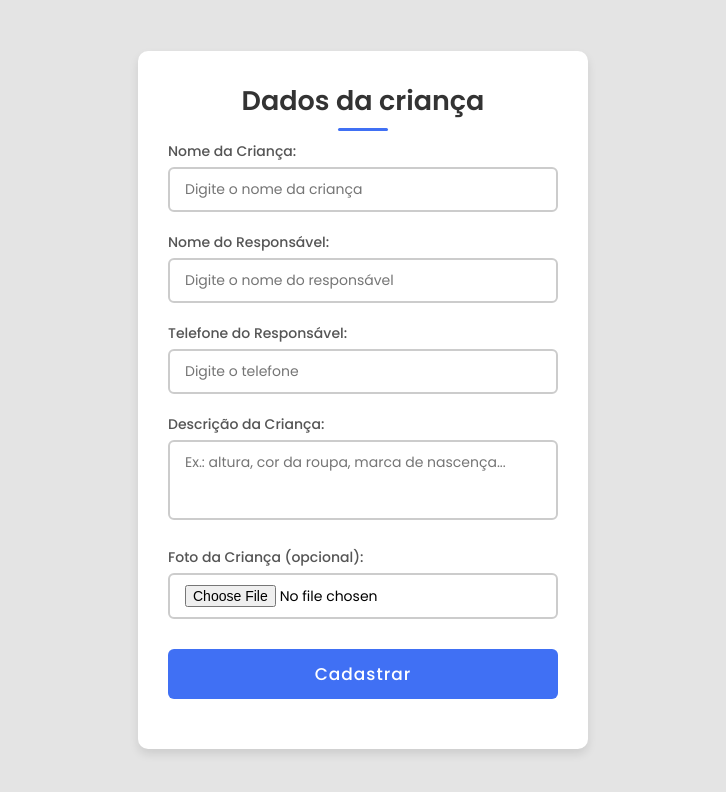
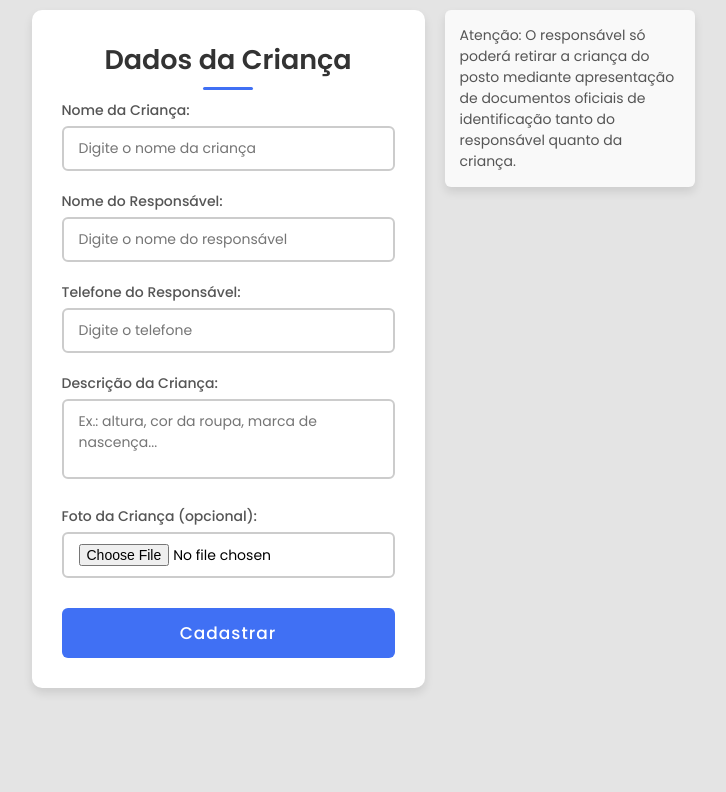
Before and after one commit to AnaPaulaVeloso/BeachFinder, a website: page BeachFinder/form_criança.html in a window 1280 px wide. Shown: the whole page, without its empty margins (277-1003 px from the left). Drawn offline with Linux system fonts and the light colour scheme.

Commit message:
Form Atualizado

```diff
--- a/BeachFinder/form_criança.html
+++ b/BeachFinder/form_criança.html
@@ -5,45 +5,97 @@
   <meta name="viewport" content="width=device-width, initial-scale=1.0" />
   <title>Cadastro de Criança Desaparecida</title>
   <link rel="stylesheet" href="styles/cadastro-crianca.css" />
+
 </head>
 <body>
-  <div class="container">
-    <h1>Dados da criança</h1>
-    <form id="formCadastroCrianca" action="http://localhost:3000/cadastro-crianca" method="POST" enctype="multipart/form-data">
-
+  <div class="container-wrapper">
+    <!-- Formulário -->
+    <div class="container">
+      <h1>Dados da Criança</h1>
+      <form
+        id="formCadastroCrianca"
+        action="http://localhost:3000/cadastro-crianca"
+        method="POST"
+        enctype="multipart/form-data"
+        onsubmit="exibirAlerta(event)"
+      >
         <div class="form-group">
           <label for="nomeCrianca">Nome da Criança:</label>
-          <input type="text" id="nomeCrianca" name="nome_crianca" placeholder="Digite o nome da criança" required />
+          <input
+            type="text"
+            id="nomeCrianca"
+            name="nome_crianca"
+            placeholder="Digite o nome da criança"
+            required
+          />
         </div>
 
         <div class="form-group">
           <label for="nomeResponsavel">Nome do Responsável:</label>
-          <input type="text" id="nomeResponsavel" name="nome_responsavel" placeholder="Digite o nome do responsável" required />
+          <input
+            type="text"
+            id="nomeResponsavel"
+            name="nome_responsavel"
+            placeholder="Digite o nome do responsável"
+            required
+          />
         </div>
 
         <div class="form-group">
           <label for="telefoneResponsavel">Telefone do Responsável:</label>
-          <input type="tel" id="telefoneResponsavel" name="telefone_responsavel" placeholder="Digite o telefone" required />
+          <input
+            type="tel"
+            id="telefoneResponsavel"
+            name="telefone_responsavel"
+            placeholder="Digite o telefone"
+            required
+          />
         </div>
 
         <div class="form-group">
           <label for="descricaoCrianca">Descrição da Criança:</label>
-          <textarea id="descricaoCrianca" name="descricao" placeholder="Ex.: altura, cor da roupa, marca de nascença..." required></textarea>
+          <textarea
+            id="descricaoCrianca"
+            name="descricao"
+            placeholder="Ex.: altura, cor da roupa, marca de nascença..."
+            required
+          ></textarea>
         </div>
 
         <div class="form-group">
           <label for="fotoCrianca">Foto da Criança (opcional):</label>
-          <input type="file" id="fotoCrianca" name="foto" accept="image/*" />
+          <input
+            type="file"
+            id="fotoCrianca"
+            name="foto"
+            accept="image/*"
+          />
         </div>
 
+        <div class="button">
+          <input type="submit" value="Cadastrar" />
+        </div>
+      </form>
+    </div>
 
-      <div class="form-group">
-      <div class="input-field button">
-        <input type="submit" value="Cadastrar" />
-      </div>
-      </div>
-    </form>
+    <!-- Alerta para os pais -->
+    <div class="info-text">
+      <p>
+        Atenção: O responsável só poderá retirar a criança do posto mediante
+        apresentação de documentos oficiais de identificação tanto do responsável quanto
+        da criança.
+      </p>
+    </div>
   </div>
-  <script src="script/cadastro-crianca.js"></script>
+
+  <script>
+    function exibirAlerta(event) {
+      event.preventDefault(); // Previne o envio do formulário para exibição do alerta
+      alert(
+        "Cadastro realizado com sucesso! Aguarde o retorno da equipe de resgate."
+      );
+      document.getElementById("formCadastroCrianca").submit();
+    }
+  </script>
 </body>
 </html>
--- a/BeachFinder/styles/cadastro-crianca.css
+++ b/BeachFinder/styles/cadastro-crianca.css
@@ -7,14 +7,22 @@
     box-sizing: border-box;
     font-family: 'Poppins', sans-serif;
 }
-
 body {
-    height: 100vh;
+    min-height: 100vh;
     display: flex;
-    align-items: center;
+    align-items: flex-start;
     justify-content: center;
     background-color: #e4e4e4;
     padding: 10px;
+    overflow-y: auto;
+}
+
+
+.container-wrapper {
+    display: flex;
+    gap: 20px;
+    align-items: flex-start;
+    flex-wrap: wrap; /* Permite que os itens quebrem linha em telas menores */
 }
 
 .container {
@@ -26,6 +34,8 @@ body {
     box-shadow: 0 5px 10px rgba(0, 0, 0, 0.1);
     overflow: hidden;
     padding: 30px;
+    flex: 1; /* Permite que o formulário ocupe mais espaço conforme necessário */
+    min-width: 300px; /* Garante que o formulário não encolha demais */
 }
 
 h1 {
@@ -100,22 +110,24 @@ h1::before {
     width: 100%;
 }
 
-.button{
-  margin-top: 30px;
+.button {
+    margin-top: 30px;
 }
 
 .button input {
-  border: none;
-  color: #fff;
-  font-size: 17px;
-  font-weight: 500;
-  letter-spacing: 1px;
-  border-radius: 6px;
-  background-color: #4070f4;
-  cursor: pointer;
-  transition: all 0.3s ease;
-  padding: 12px 0;
-  width: 100%;
+    font-size: 17px;
+    letter-spacing: 1px;
+}
+
+.info-text {
+    max-width: 250px;
+    font-size: 14px;
+    color: #555;
+    background-color: #f9f9f9;
+    padding: 15px;
+    border-radius: 6px;
+    box-shadow: 0 5px 10px rgba(0, 0, 0, 0.1);
+    flex: 1;
 }
 
 .optional {
@@ -123,7 +135,13 @@ h1::before {
     color: #888;
 }
 
+/* Responsividade */
 @media (max-width: 768px) {
+    .container-wrapper {
+        flex-direction: column;
+        align-items: center;
+    }
+
     .container {
         max-width: 100%;
         margin: 0 10px;
@@ -141,6 +159,12 @@ h1::before {
     .button input {
         font-size: 14px;
     }
+
+    .info-text {
+        max-width: 100%;
+        margin-top: 20px;
+        text-align: center;
+    }
 }
 
 @media (max-width: 480px) {
```
Also changed, not shown: server.js (+71 -7 lines), 1 other file.
